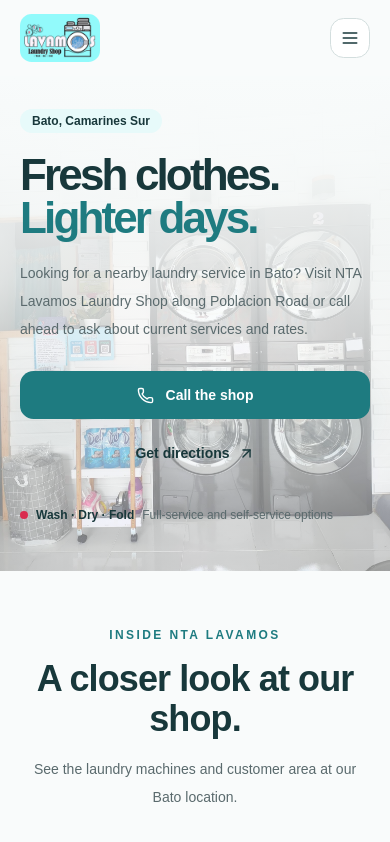
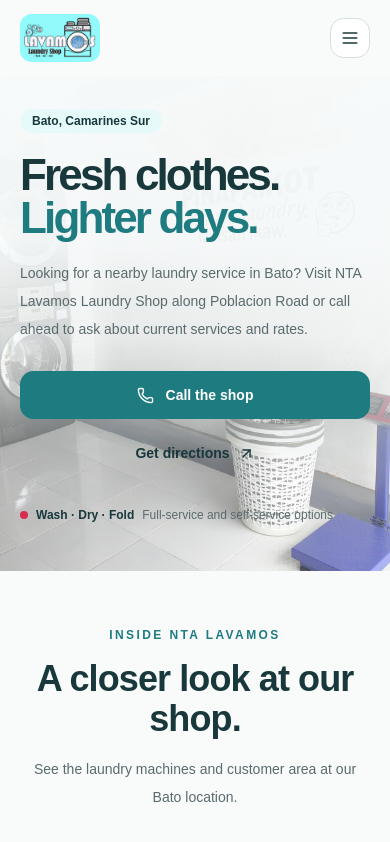
Before and after one commit to Draizen75/NTA-Lavamos-Laundry-Shop, a Next.js app: page / in a window 390 px wide. Shown: the top 842 px of the page. Built offline with nearby package versions, Linux system fonts and the light colour scheme.

Commit message:
Improve full-width hero image across breakpoints

```diff
--- a/app/page.tsx
+++ b/app/page.tsx
@@ -39,16 +39,16 @@ export default function Home() {
       <section className="relative isolate overflow-hidden bg-background">
         <div className="pointer-events-none absolute inset-0 -z-20" aria-hidden="true">
           <Image
-            src="/lavamos%20shop.jpg"
+            src="/lavamos%20shop%201.jpg"
             alt=""
             fill
             priority
             sizes="100vw"
-            className="object-cover object-[58%_62%] sm:object-[62%_65%] lg:object-[72%_center]"
+            className="object-cover object-[58%_center] sm:object-[62%_center] lg:object-[58%_center]"
           />
         </div>
         <div
-          className="pointer-events-none absolute inset-0 -z-10 bg-[linear-gradient(to_bottom,#f8fbfb_0%,rgba(248,251,251,0.97)_16%,rgba(248,251,251,0.84)_42%,rgba(248,251,251,0.38)_100%)] sm:bg-[linear-gradient(to_bottom,#f8fbfb_0%,rgba(248,251,251,0.97)_34%,rgba(248,251,251,0.78)_58%,rgba(248,251,251,0.28)_100%)] lg:bg-[linear-gradient(to_right,#f8fbfb_0%,rgba(248,251,251,0.99)_34%,rgba(248,251,251,0.88)_49%,rgba(248,251,251,0.28)_72%,rgba(248,251,251,0.08)_100%)]"
+          className="pointer-events-none absolute inset-0 -z-10 bg-[linear-gradient(to_bottom,rgba(248,251,251,0.99)_0%,rgba(248,251,251,0.96)_34%,rgba(248,251,251,0.82)_52%,rgba(248,251,251,0.38)_76%,rgba(248,251,251,0.14)_100%)] sm:bg-[linear-gradient(to_bottom,rgba(248,251,251,0.98)_0%,rgba(248,251,251,0.90)_34%,rgba(248,251,251,0.62)_58%,rgba(248,251,251,0.20)_100%)] lg:bg-[linear-gradient(to_right,rgba(248,251,251,0.97)_0%,rgba(248,251,251,0.91)_25%,rgba(248,251,251,0.62)_43%,rgba(248,251,251,0.18)_63%,rgba(248,251,251,0.04)_100%)]"
           aria-hidden="true"
         />
         <div className="container relative grid min-h-0 items-start py-8 pb-12 sm:min-h-[620px] sm:items-center sm:py-14 lg:min-h-[680px] lg:grid-cols-[1.05fr_0.95fr] lg:py-20">
```
